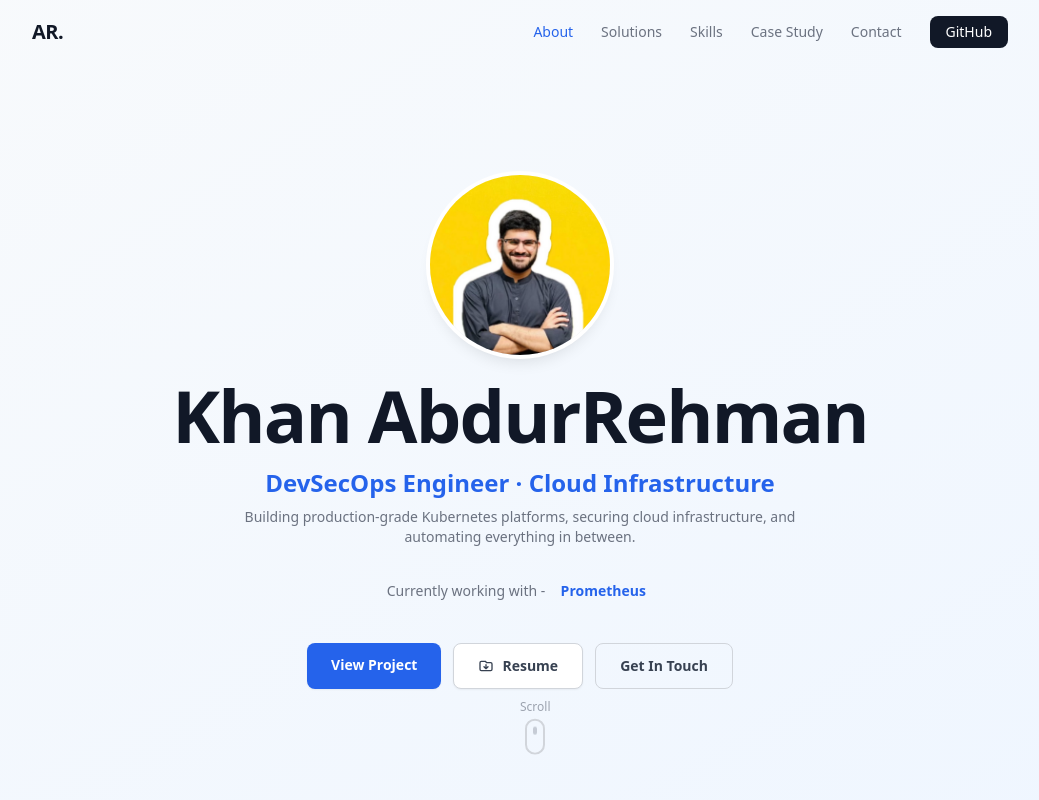
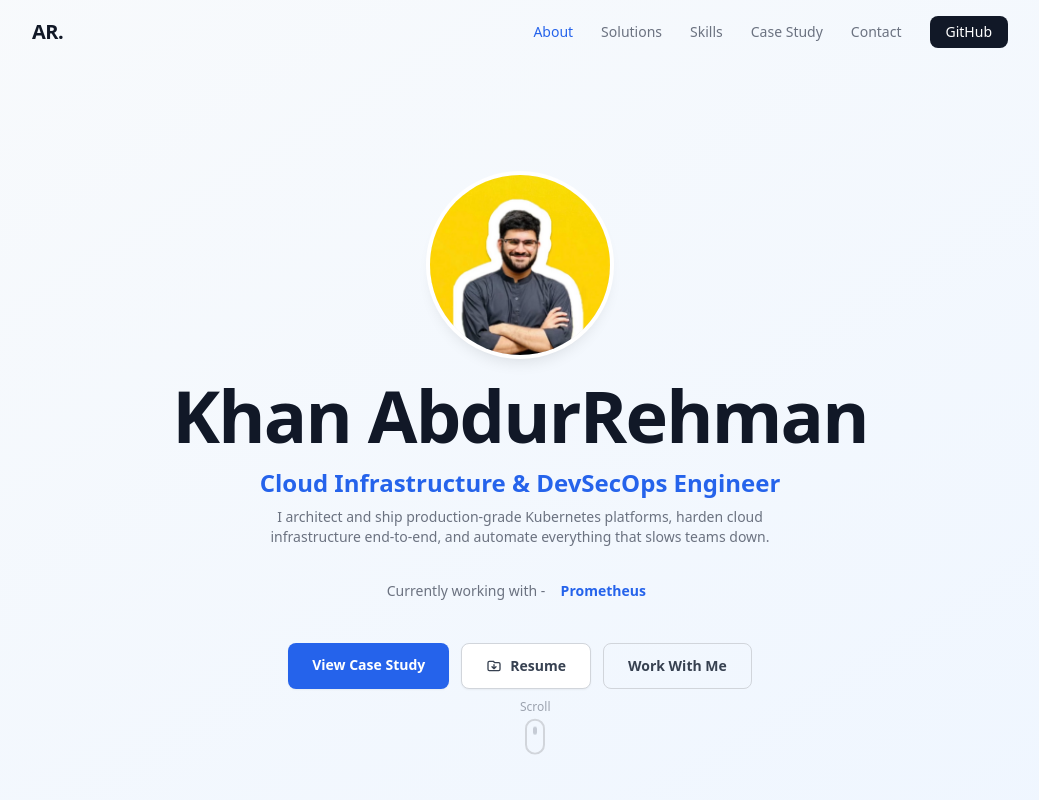
Before and after one commit to AbdurRehman924/Personal-Portfolio, a React (Create React App) app: page / in a window 1280 px wide. Shown: the top 800 px of the page, without its empty margins (120-1159 px from the left). Built offline with nearby package versions, Linux system fonts and the light colour scheme.

Commit message:
refactor(hero): reframe headline copy and CTAs from applicant to authority positioning

```diff
--- a/src/components/Hero.jsx
+++ b/src/components/Hero.jsx
@@ -31,10 +31,10 @@ const Hero = () => {
           Khan AbdurRehman
         </h1>
         <p className="text-xl md:text-2xl text-blue-600 font-semibold mb-2">
-          DevSecOps Engineer · Cloud Infrastructure
+          Cloud Infrastructure & DevSecOps Engineer
         </p>
         <p className="text-gray-500 text-sm mb-6 max-w-xl mx-auto">
-          Building production-grade Kubernetes platforms, securing cloud infrastructure, and automating everything in between.
+          I architect and ship production-grade Kubernetes platforms, harden cloud infrastructure end-to-end, and automate everything that slows teams down.
         </p>
 
         {/* Skill ticker */}
@@ -48,10 +48,10 @@ const Hero = () => {
         {/* CTAs */}
         <div className="flex gap-3 justify-center flex-wrap">
           <a
-            href="#projects"
+            href="#case-study"
             className="bg-blue-600 text-white px-6 py-3 rounded-lg text-sm font-semibold hover:bg-blue-700 transition-colors shadow-sm"
           >
-            View Project
+            View Case Study
           </a>
           <a
             href={`${process.env.PUBLIC_URL}/resume.pdf`}
@@ -67,7 +67,7 @@ const Hero = () => {
             href="#contact"
             className="border border-gray-300 text-gray-700 px-6 py-3 rounded-lg text-sm font-semibold hover:border-blue-400 hover:text-blue-600 transition-colors"
           >
-            Get In Touch
+            Work With Me
           </a>
         </div>
       </div>
```
